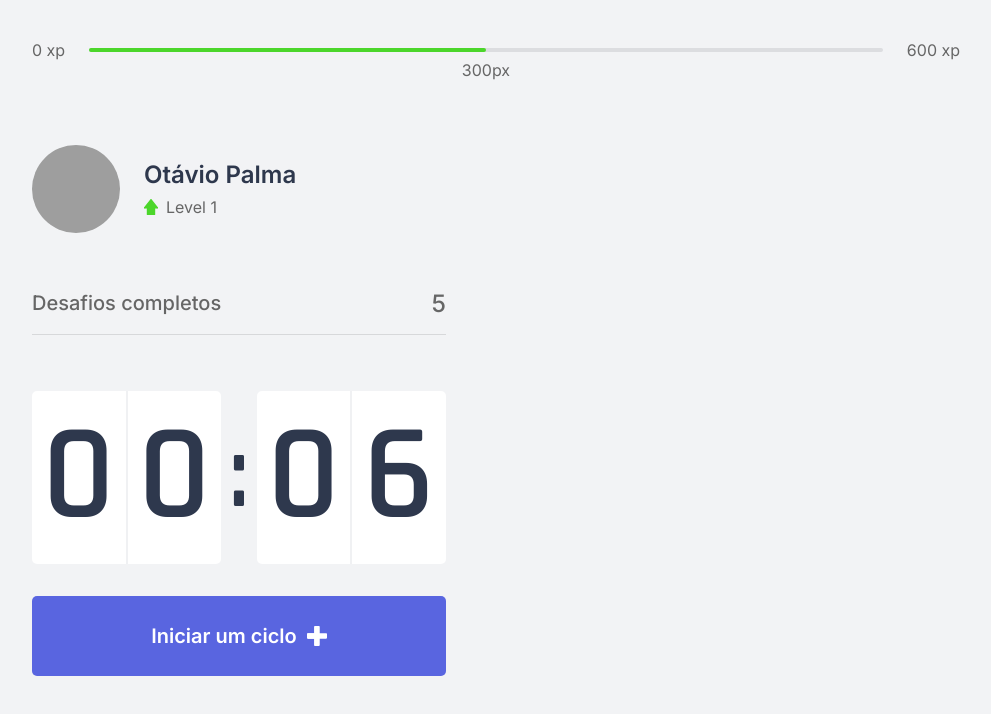
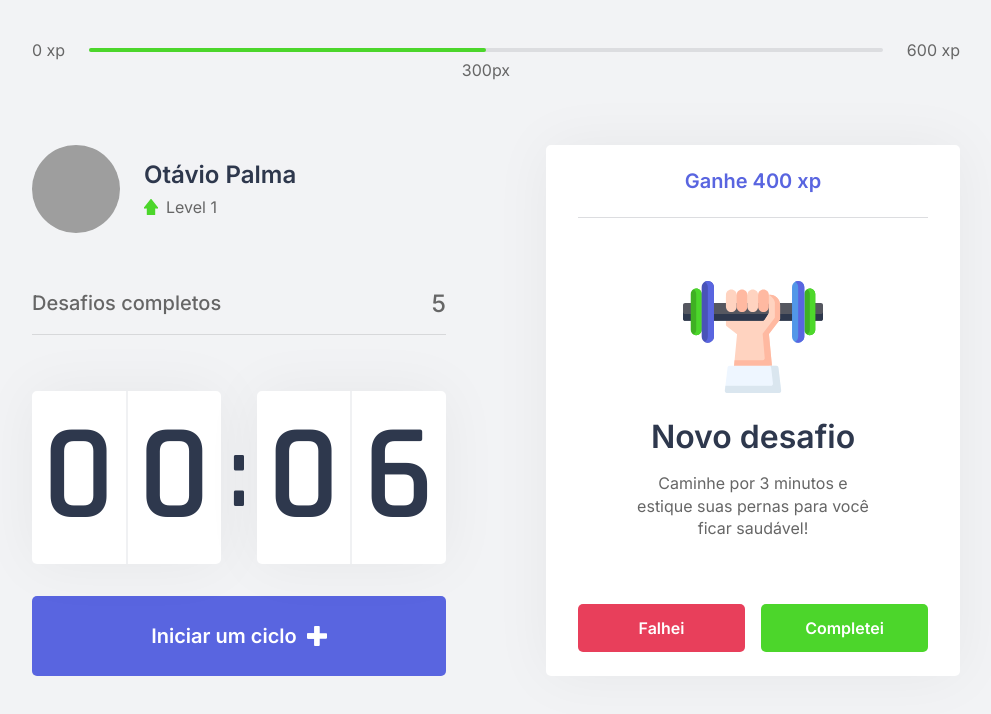
Before and after one commit to OtavioPalma/next-level-week-04, a Next.js app: page / in a window 1280 px wide. Shown: the top 714 px of the page, without its empty margins (144-1135 px from the left). Built offline with nearby package versions, Linux system fonts and the light colour scheme; grey boxes are pictures that could not be loaded.

Commit message:
feat: challenge box component

```diff
--- /dev/null
+++ b/src/components/ChallengeBox.tsx
@@ -0,0 +1,48 @@
+import { NextPage } from 'next';
+import classes from '../styles/components/ChallengeBox.module.scss';
+
+export const ChallengeBox: NextPage = () => {
+  const hasActiveChallenge = true;
+
+  return (
+    <div className={classes.challengeBox}>
+      {hasActiveChallenge ? (
+        <div className={classes.challengeBox_active}>
+          <header>Ganhe 400 xp</header>
+
+          <main>
+            <img src="icons/body.svg" alt="workout" />
+
+            <strong>Novo desafio</strong>
+
+            <p>
+              Caminhe por 3 minutos e estique suas pernas para você ficar
+              saudável!
+            </p>
+          </main>
+
+          <footer>
+            <button type="button" className={classes.challengeBox_failedButton}>
+              Falhei
+            </button>
+
+            <button
+              type="button"
+              className={classes.challengeBox_succeededButton}
+            >
+              Completei
+            </button>
+          </footer>
+        </div>
+      ) : (
+        <div className={classes.challengeBox_inactive}>
+          <strong>Finalize um ciclo para receber um desafio</strong>
+          <p>
+            <img src="icons/level-up.svg" alt="level up" />
+            Avance de nível completando desafios
+          </p>
+        </div>
+      )}
+    </div>
+  );
+};
--- a/src/pages/index.tsx
+++ b/src/pages/index.tsx
@@ -1,5 +1,6 @@
 import { NextPage } from 'next';
 import Head from 'next/head';
+import { ChallengeBox } from '../components/ChallengeBox';
 import { CompletedChallenges } from '../components/CompletedChallenges';
 import { Countdown } from '../components/Countdown';
 import { ExperienceBar } from '../components/ExperienceBar';
@@ -22,7 +23,9 @@
           <Countdown />
         </div>
 
-        <div />
+        <div>
+          <ChallengeBox />
+        </div>
       </section>
     </div>
   );
--- /dev/null
+++ b/src/styles/components/ChallengeBox.module.scss
@@ -0,0 +1,114 @@
+.challengeBox {
+  height: 100%;
+
+  background: var(--white);
+  box-shadow: 0 0 60px rgba(0, 0, 0, 0.05);
+  border-radius: 5px;
+  padding: 1.5rem 2rem;
+
+  display: flex;
+  flex-direction: column;
+  align-items: center;
+  justify-content: center;
+
+  text-align: center;
+
+  &_inactive {
+    display: flex;
+    flex-direction: column;
+    align-items: center;
+
+    & strong {
+      font-size: 1.5rem;
+      font-weight: 500;
+      line-height: 1.4;
+      max-width: 80%;
+    }
+
+    & p {
+      display: flex;
+      flex-direction: column;
+      align-items: center;
+
+      line-height: 1.4;
+      max-width: 70%;
+      margin-top: 3rem;
+
+      & img {
+        margin-bottom: 1rem;
+      }
+    }
+  }
+
+  &_active {
+    height: 100%;
+
+    display: flex;
+    flex-direction: column;
+
+    & header {
+      color: var(--blue);
+      font-weight: 600;
+      font-size: 1.25rem;
+      padding: 0 2rem 1.5rem;
+      border-bottom: 1px solid var(--gray-line);
+    }
+
+    & main {
+      flex: 1;
+
+      display: flex;
+      flex-direction: column;
+      align-items: center;
+      justify-content: center;
+
+      & strong {
+        font-size: 2rem;
+        font-weight: 600;
+        color: var(--title);
+        margin: 1.5rem 0 1rem;
+      }
+
+      & p {
+        line-height: 1.4;
+        max-width: 70%;
+      }
+    }
+
+    & footer {
+      display: grid;
+      grid-template-columns: 1fr 1fr;
+      gap: 1rem;
+
+      & button {
+        height: 3rem;
+
+        display: flex;
+        align-items: center;
+        justify-content: center;
+
+        border: 0;
+        border-radius: 5px;
+
+        color: var(--white);
+
+        font-size: 1rem;
+        font-weight: 600;
+
+        transition: filter 0.2s;
+
+        &:hover {
+          filter: brightness(0.9);
+        }
+
+        &.challengeBox_succeededButton {
+          background-color: var(--green);
+        }
+
+        &.challengeBox_failedButton {
+          background-color: var(--red);
+        }
+      }
+    }
+  }
+}
--- a/src/styles/components/Countdown.module.scss
+++ b/src/styles/components/Countdown.module.scss
@@ -13,7 +13,7 @@
     justify-content: space-evenly;
 
     background: var(--white);
-    box-shadow: 0 0 60px rgab(0, 0, 0, 0.05);
+    box-shadow: 0 0 60px rgba(0, 0, 0, 0.05);
     border-radius: 5px;
     font-size: 8.5rem;
     text-align: center;
```
